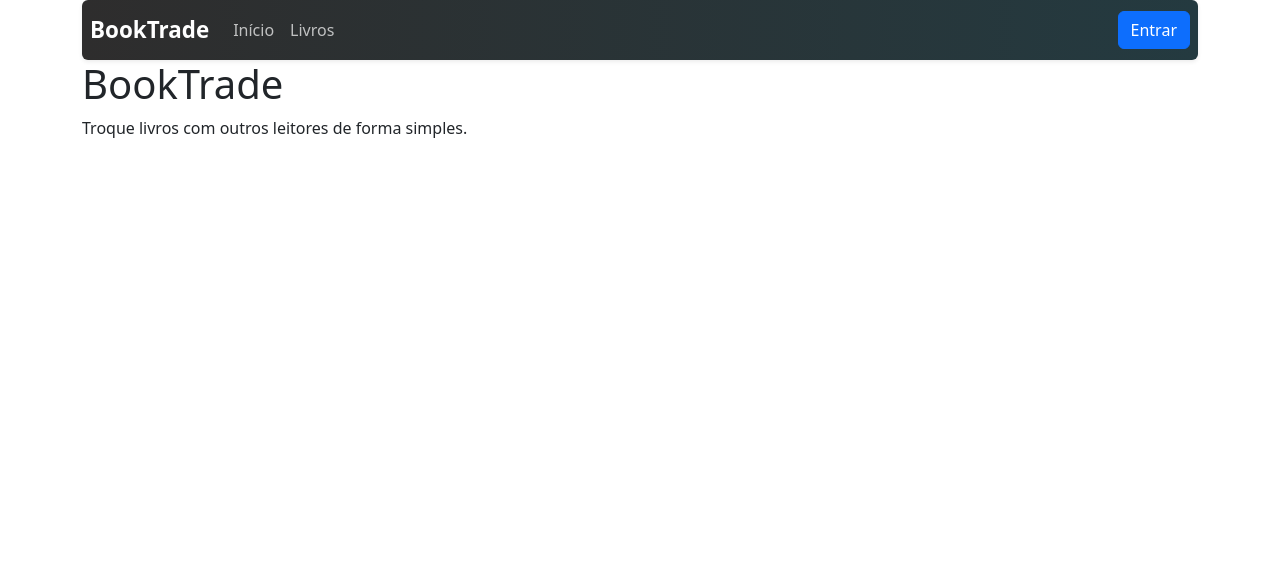
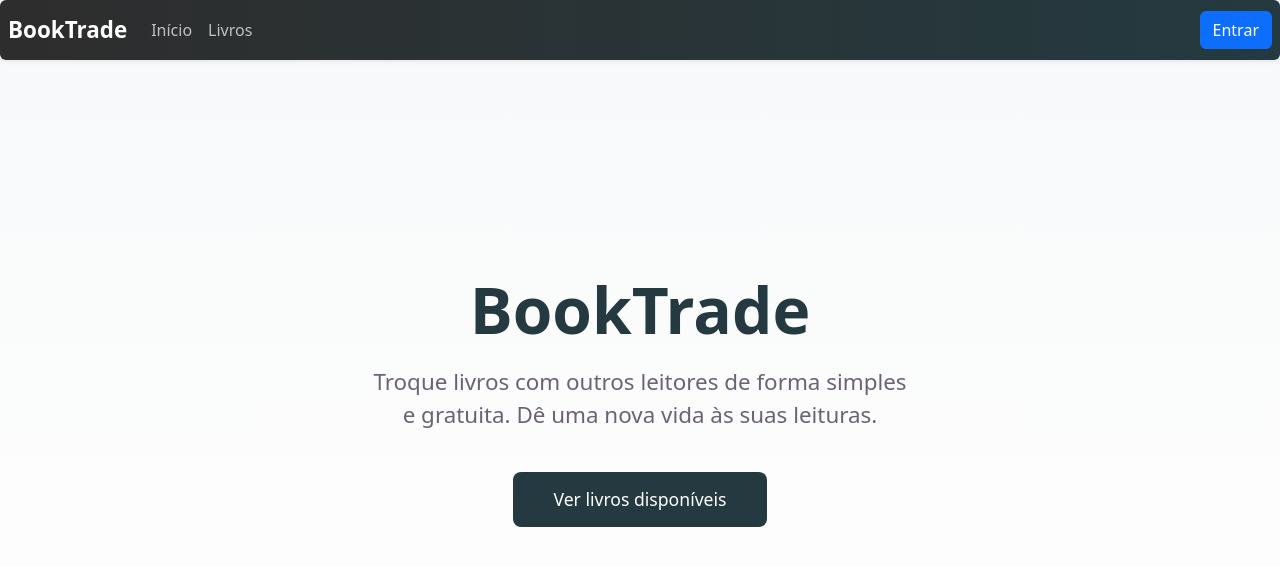
Before and after one commit to DaniloLimaS2/tcc_booktrade_1, a React (Vite) app in the folder tcc_booktrade_1/: page / in a window 1280 px wide. Shown: the top 566 px of the page. Built offline with nearby package versions, Linux system fonts and the light colour scheme.

Commit message:
Home com hero estilizado e botao de navegacao

```diff
--- a/tcc_booktrade_1/src/pages/HomeFuncionario/HomeFuncionario.jsx
+++ b/tcc_booktrade_1/src/pages/HomeFuncionario/HomeFuncionario.jsx
@@ -1,11 +1,21 @@
+import { Link } from 'react-router-dom';
+import styles from './HomeFuncionario.module.css';
 import MenuFuncionario from "../MenuFuncionario/MenuFuncionario";
 
 const HomeFuncionario = () => {
   return (
-    <div className="container">
+    <div>
       <MenuFuncionario />
-      <h1>BookTrade</h1>
-      <p>Troque livros com outros leitores de forma simples.</p>
+      <div className={styles.hero}>
+        <h1 className={styles.titulo}>BookTrade</h1>
+        <p className={styles.subtitulo}>
+          Troque livros com outros leitores de forma simples e gratuita.
+          Dê uma nova vida às suas leituras.
+        </p>
+        <Link to="/livros" className={styles.botao}>
+          Ver livros disponíveis
+        </Link>
+      </div>
     </div>
   );
 };
--- /dev/null
+++ b/tcc_booktrade_1/src/pages/HomeFuncionario/HomeFuncionario.module.css
@@ -0,0 +1,42 @@
+.hero {
+  display: flex;
+  flex-direction: column;
+  align-items: center;
+  justify-content: center;
+  text-align: center;
+  padding: 5rem 2rem;
+  min-height: 85vh;
+  background: linear-gradient(180deg, #f8f9fa, #ffffff);
+}
+
+.titulo {
+  font-size: 4rem;
+  font-weight: bold;
+  color: #243a40;
+  margin-bottom: 1rem;
+}
+
+.subtitulo {
+  font-size: 1.4rem;
+  color: #6b6375;
+  max-width: 550px;
+  margin-bottom: 2.5rem;
+  line-height: 1.5;
+}
+
+.botao {
+  background-color: #243a40;
+  color: white;
+  padding: 0.9rem 2.5rem;
+  border-radius: 8px;
+  font-size: 1.1rem;
+  font-weight: 500;
+  text-decoration: none;
+  transition: 0.3s;
+}
+
+.botao:hover {
+  background-color: #2e2d2d;
+  transform: translateY(-2px);
+  color: white;
+}
```
